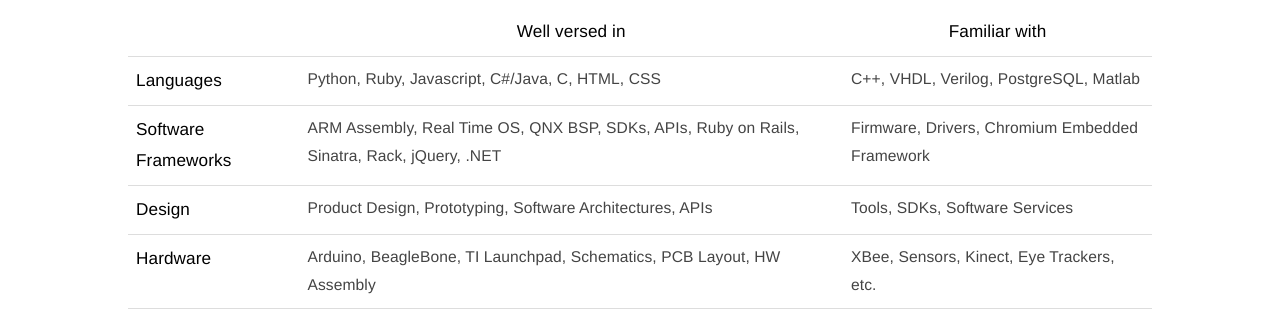
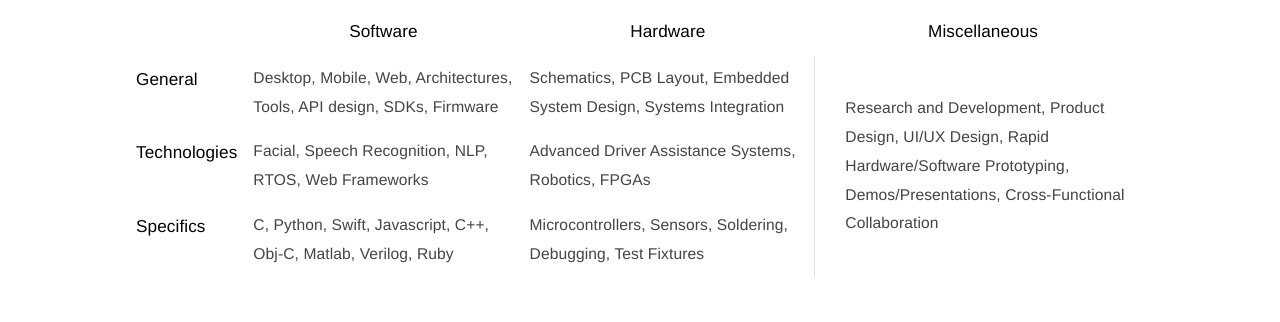
Before and after one commit to Shafkat/shafkat.github.com, a plain HTML site: page index.html in a window 1280 px wide. Shown: the part 615-937 px from the top of the page. Drawn offline with nearby package versions, Linux system fonts and the light colour scheme.

Commit message:
Updates to skills table on main page. Updates to Phase two of research section.

```diff
--- a/index.html
+++ b/index.html
@@ -42,37 +42,28 @@
                     <thead>
                         <tr>
                             <th></th>
-                            <th>Well versed in</th>
-                            <th>Familiar with</th>
+                            <th>Software</th>
+                            <th>Hardware</th>
+                            <th style="width:33%;">Miscellaneous</th>
                         </tr>
                     </thead>
                     <tbody>
                         <tr>
-                            <td>Languages</td>
-                            <td>Python, Ruby, Javascript, C#/Java, C, HTML, CSS</td>
-                            <td>C++, VHDL, Verilog, PostgreSQL, Matlab</td>
+                            <td>General</td>
+                            <td>Desktop, Mobile, Web, Architectures, Tools, API design, SDKs, Firmware</td>
+                            <td class="border_right">Schematics, PCB Layout, Embedded System Design, Systems Integration</td>
+                            <th rowspan="3">Research and Development, Product Design, UI/UX Design, Rapid Hardware/Software Prototyping, Demos/Presentations, Cross-Functional Collaboration</th>
                         </tr>
                         <tr>
-                            <td>Software Frameworks</td>
-                            <td>ARM Assembly, Real Time OS, QNX BSP, SDKs, APIs, Ruby on Rails, Sinatra, Rack, jQuery, .NET</td>
-                            <td>Firmware, Drivers, Chromium Embedded Framework</td>
+                            <td>Technologies</td>
+                            <td>Facial, Speech Recognition, NLP, RTOS, Web Frameworks</td>
+                            <td class="border_right">Advanced Driver Assistance Systems, Robotics, FPGAs</td>
                         </tr>
                         <tr>
-                            <td>Design</td>
-                            <td>Product Design, Prototyping, Software Architectures, APIs</td>
-                            <td>Tools, SDKs, Software Services</td>
+                            <td>Specifics</td>
+                            <td>C, Python, Swift, Javascript, C++, Obj-C, Matlab, Verilog, Ruby</td>
+                            <td class="border_right">Microcontrollers, Sensors, Soldering, Debugging, Test Fixtures</td>
                         </tr>
-                        <tr>
-                            <td>Hardware</td>
-                            <td>Arduino, BeagleBone, TI Launchpad, Schematics, PCB Layout, HW Assembly</td>
-                            <td>XBee, Sensors, Kinect, Eye Trackers, etc.</td>
-                        </tr>
-                        <tr>
-                            <td>Communication</td>
-                            <td>Technical Presentations, Demos, Training</td>
-                            <td></td>
-                        </tr>
-
                     </tbody>
                 </table>
             </div>
@@ -265,9 +256,23 @@
             text-align: center;
         }
 
+        .table>tbody>tr>th {
+            border-top: 0;
+            vertical-align: middle;
+            padding-left: 3%;
+            color: #444444;
+        }
+
         .table td:nth-child(1) {
             font-size: 1.1em;
             color: #000;
+        }
+
+        .table>tbody>tr>td {
+            border-top: 0;
+        }
+        .border_right {
+            border-right: 1px solid #dddddd;
         }
 
         .skils_table {
```
Also changed, not shown: research/index.html (+21 -31 lines).
